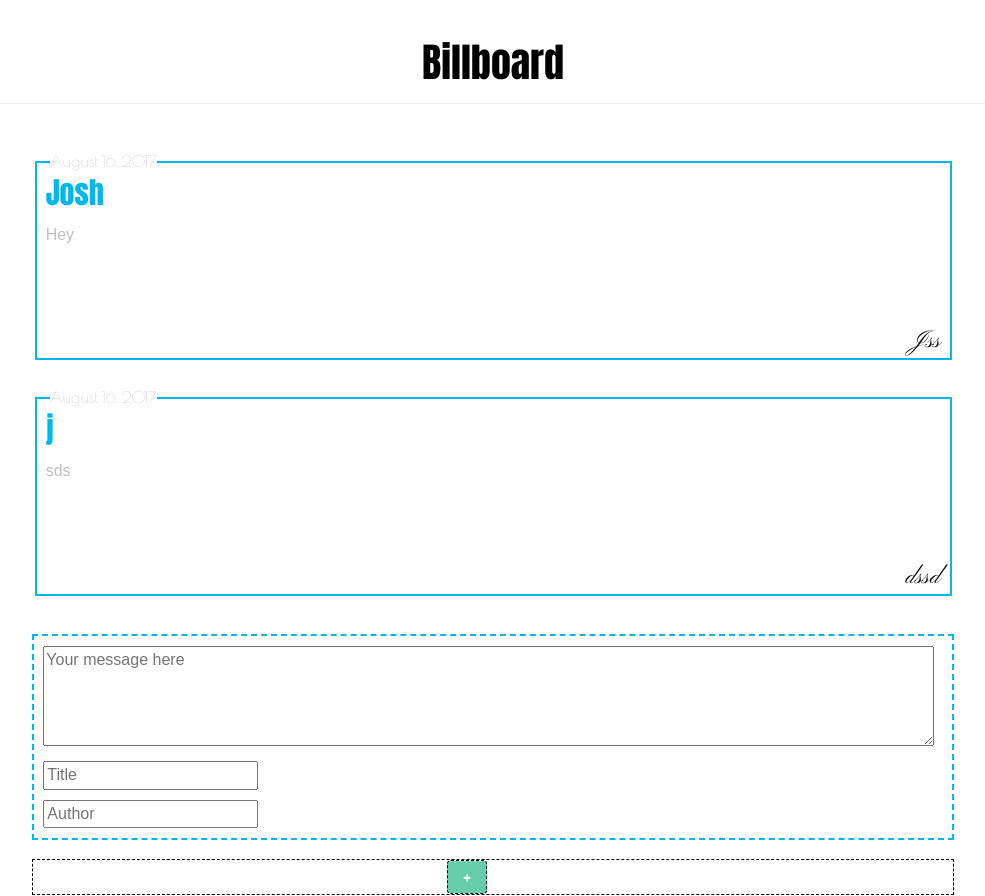
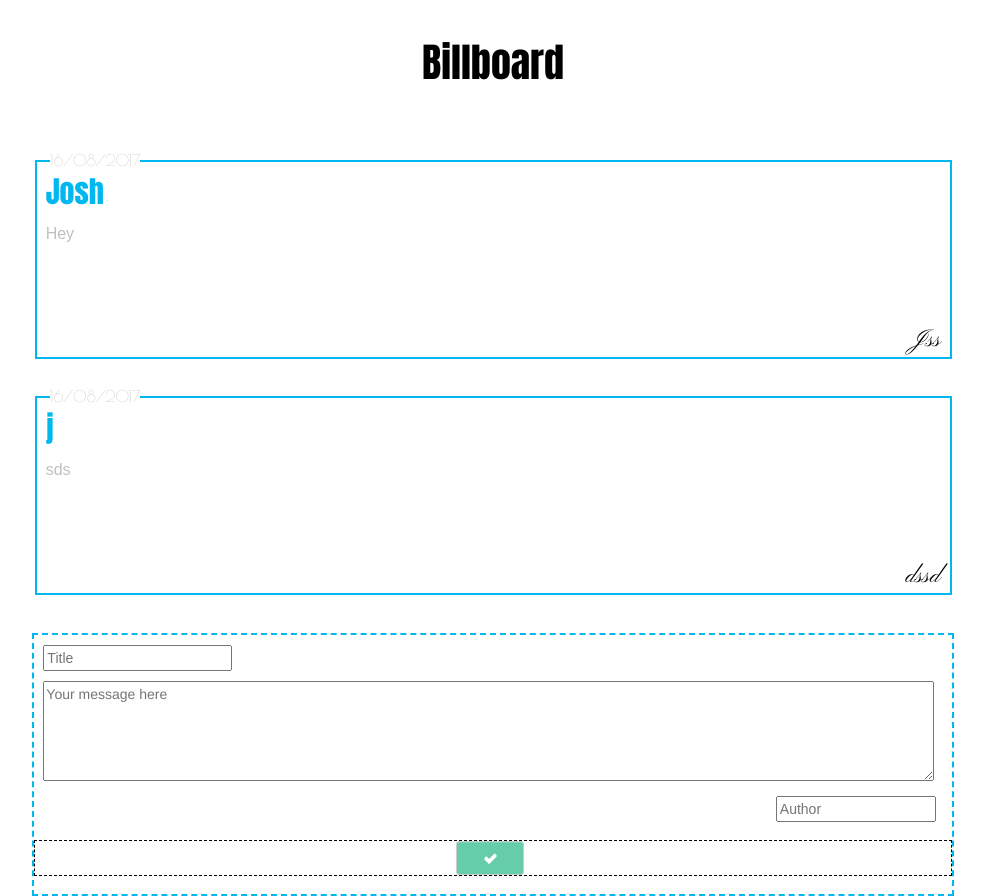
Before and after one commit to jlewitt1/billboard, a Django app: template billboard_app/templates/billboard_app/index.html in a window 1280 px wide. Shown: the whole page, without its empty margins (147-1132 px from the left). Run offline with Django 3.2, Linux system fonts and the light colour scheme; the template is opened without the code that fills it: values that come from a table or form of the project are taken from there, others are empty; data comes from the database, SQL or seed files in the repository; both versions use the stored data as it was after the commit; parts of the project's set-up code (start-up, migrations or seed data) failed here and were passed over; some libraries are stand-ins or nearby versions.

Commit message:
update 2

```diff
--- a/billboard_app/forms.py
+++ b/billboard_app/forms.py
@@ -4,16 +4,21 @@ from django import forms
 
 
 #creating forms from model (modelForm)
-class PostForm(forms.ModelForm):
+class PostForm(ModelForm):
     class Meta:
         model = Post
-        fields = {'posts_title','posts_text','posts_author', 'posts_pub_date'}
+        fields = ['posts_pub_date','posts_title','posts_text','posts_author']
         widgets = {
-        'posts_pub_date': forms.HiddenInput(),
-        'posts_text': forms.Textarea(attrs={'placeholder': 'Your message here'}),
-        'posts_title': forms.TextInput(attrs={'placeholder': 'Title'}),
-        'posts_author': forms.TextInput(attrs={'placeholder': 'Author'})
+            'posts_pub_date': forms.HiddenInput(),
+            'posts_title': forms.TextInput(attrs={'placeholder': 'Title', 'id': 'titleField'}),
+            'posts_text': forms.Textarea(attrs={'placeholder': 'Your message here', 'id':'textField'}),
+            'posts_author': forms.TextInput(attrs={'placeholder': 'Author', 'id':'authorField'})
         }
 
-
-#HiddenInput
+    # def __init__(self, *args, **kwargs):
+    #     super(PostForm, self).__init__(*args, **kwargs)
+    #     self.fields.keyOrder = [
+    #         'posts_pub_date',
+    #         'posts_title',
+    #         'posts_text',
+    #         'posts_author']
--- a/billboard_app/models.py
+++ b/billboard_app/models.py
@@ -9,10 +9,11 @@ from django.db import models
 # Create your models here.
 
 class Post(models.Model):
+    posts_pub_date = models.DateTimeField('date posted')
+    posts_title = models.CharField(max_length=100)
     posts_text = models.CharField(max_length = 255)
-    posts_title = models.CharField(max_length=100)
     posts_author = models.CharField(max_length=100)
-    posts_pub_date = models.DateTimeField('date posted')
 
-    def __str__(self):  # __unicode__ on Python 2
-        return self.posts_title
+    # def __str__(self):  # __unicode__ on Python 2
+    #     return self.posts_title
+    #
--- a/billboard_app/static/css/billboard_app.css
+++ b/billboard_app/static/css/billboard_app.css
@@ -35,7 +35,6 @@ h1 {
     text-align: center;
 }
 
-
 .date {
     font-family: 'Poiret One', cursive;
     font-size: 16px;
@@ -44,15 +43,22 @@ h1 {
     margin-left: 1%;
     background-color: white;
     position: absolute;
-    /* right: 74%; */
-    /* z-index: 12345; */
 }
 
-.message {
+.messageOne {
     font-family: Arial;
-    font-size: 16px;
+    font-size: 24px;
     color: black;
     text-align: center;
+    margin-left:41%;
+}
+
+.messageTwo {
+    font-family: Arial;
+    font-size: 24px;
+    color: black;
+    text-align: center;
+    margin-left: 25%;
 }
 
 #textBox {
@@ -76,17 +82,28 @@ h1 {
     text-align: left;
 }
 
-#id_posts_text{
+#textField {
+    width:98%;
+    max-width:98%;
     height:100px;
-    width:98%;
-    font-family: Arial;
-    font-size: 16px;
+    max-height: 200px;
+    font-size:14px;
 }
 
-#id_posts_title{
+#authorField {
     text-align: left;
     font-family: Arial;
-    font-size: 16px;
+    font-size: 14px;
+    margin-left: auto;
+    margin-right: 16px;
+    width: 160px;
+    display: block;
+}
+
+#titleField {
+    text-align: left;
+    font-family: Arial;
+    font-size: 14px;
 }
 
 .submit-form {
@@ -97,21 +114,22 @@ h1 {
     margin-top: 3%;
 }
 
-.button-wrapper button, .btn-default {
+button-wrapper button, .btn-default {
     color: white;
-    margin-left: 45%;
-    border: 1px dashed black;
-    width: 40px;
+    margin-left: 46%;
+    width: 68px;
+    border-radius: 3px;
     background-image: linear-gradient(to bottom,#fff 0,#66CDAA 1%);
 }
 
-.form-wrapper {
+.post-form {
     border:2px dashed #00b7ef
+}
 
-}
 .button-wrapper {
+    margin-top: 2%;
+    margin-bottom: 2%;
     border: 1px dashed black;
-    margin-top: 2%;
 }
 
 label {
@@ -122,3 +140,11 @@ p {
     margin-left:1%;
     margin-top:1%;
 }
+
+.page-header {
+    border-bottom: none;
+}
+
+i {
+    color: white;
+}
--- a/billboard_app/static/js/billboard_app.js
+++ b/billboard_app/static/js/billboard_app.js
@@ -0,0 +1,14 @@
+$(document).ready(function() {
+        if ($('.messageOne').length) {
+        	console.log('visible')
+            $(".collapse-form").hide()
+        }
+
+    $("#add").click(function() {
+		$(".error-container").hide();
+        $(".collapse-form").show();
+	});
+
+
+
+    });
--- a/billboard_app/templates/billboard_app/index.html
+++ b/billboard_app/templates/billboard_app/index.html
@@ -7,8 +7,10 @@
 	<meta name="viewport" content="width=device-width, initial-scale=1.0">
     <link rel="stylesheet" href="//maxcdn.bootstrapcdn.com/bootstrap/3.2.0/css/bootstrap.min.css">
     <link rel="stylesheet" href="//maxcdn.bootstrapcdn.com/bootstrap/3.2.0/css/bootstrap-theme.min.css">
+    <link href="//netdna.bootstrapcdn.com/font-awesome/4.0.3/css/font-awesome.css" rel="stylesheet">
+    <link href="//netdna.bootstrapcdn.com/bootstrap/3.0.2/css/bootstrap.min.css" rel="stylesheet">
     <link href="https://fonts.googleapis.com/css?family=Anton|Pinyon+Script|Poiret+One" rel="stylesheet">
-
+    <script src="https://ajax.googleapis.com/ajax/libs/jquery/3.2.1/jquery.min.js"></script>
 
     <script src="{% static 'js/billboard_app.js' %}"></script>
 	<link href="{% static 'css/billboard_app.css' %}" rel="stylesheet" type="text/css">
@@ -25,36 +27,45 @@
             {% if latest_post_list %}
                 {% for post in latest_post_list %}
             <div class = "post-wrapper">
-                    <div class = "date">{{post.posts_pub_date|date:"F j, Y"}}</div>
+                    <div class = "date">{{post.posts_pub_date|date:"d/m/Y"}}</div>
                     <div class = "title">{{post.posts_title}}</div>
                     <div class = "text">{{post.posts_text}}</div>
                     <div class = "author">{{post.posts_author}}</div>
             </div>
                 {% endfor %}
+
+            {% else %}
+                <div class = "error-container">
+                    <div class = "row">
+                       <div class = "col-md-12">
+                            <span class = "messageOne">No Messages...</span><br/>
+                            <span class = "messageTwo">Click the '+' button to add a new message</span><br/>
+                            <div class = "button-wrapper">
+                                <button type="submit" class="add btn btn-default" id="add">+</button>
+                            </div>
+                        </div>
+                    </div>
+                </div>
+
             {% endif %}
+
         </div>
     </div>
 </div>
 {% block content %}
 {% endblock %}
-<!--<div class = "message-container">-->
-    <!--<div class = "row">-->
-        <!--<div class = "col-md-12">-->
-            <!--<p class = "message">No Messages</p>-->
-            <!--<p class = "message">Click the '+' button to add a new message</p>-->
-        <!--</div>-->
-    <!--</div>-->
-<!--</div>-->
-
+<div class = "collapse-form">
     <div class = "submit-form">
         <div class = "form-wrapper">
             <form method="POST" class="post-form">{% csrf_token %}
                 {{ form.as_p }}
+                 <div class = "button-wrapper">
+                    <button type="submit" class="save btn btn-default" id="save"><i class="fa fa-check" aria-hidden="true"></i></button>
+                 </div>
             </form>
         </div>
-    <div class = "button-wrapper">
-        <button type="submit" class="save btn btn-default" id="save">+</button>
 </div>
+
     <!--&lt;!&ndash;<button type="submit" class="btn btn-default" id="close">&gt;Close</button>&ndash;&gt;-->
     <!--&lt;!&ndash;<button type="submit" class="btn btn-default" id="submit">&gt;Submit</button>&ndash;&gt;-->
 </div>
```
Also changed, not shown: billboard_app/views.py (+2 -32 lines), db.sqlite3. Lines whose indentation alone changed are shown as unchanged.
